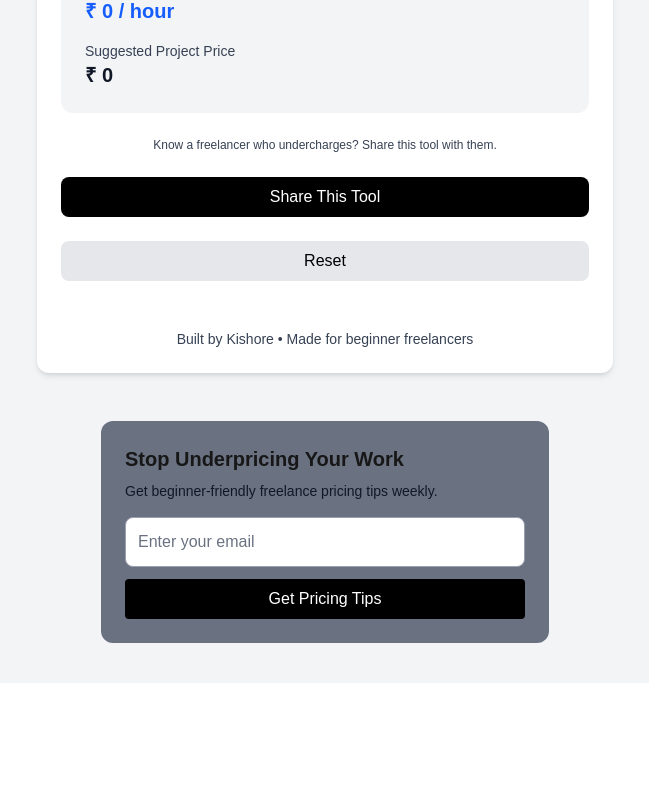
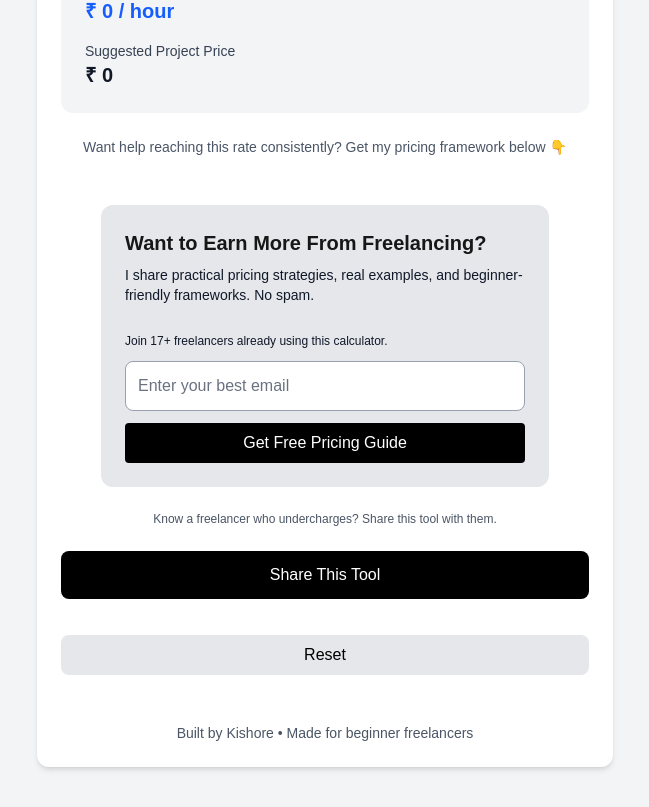
Before and after one commit to kishoredk-tech/freelance-rate, a Next.js app: page / in a window 1280 px wide. Shown: the part 813-1620 px from the top of the page, without its empty margins (315-964 px from the left). Before the commit the page ends 1496 px from the top, so only its background shows below. Built offline with nearby package versions, Linux system fonts and the light colour scheme.

Commit message:
v5 Old Flow:Inputs → Results → Share → Reset → Footer → Newsletter (far away) New Flow:Inputs → Results → Micro trigger → Newsletter → Share → Reset

```diff
--- a/src/app/page.tsx
+++ b/src/app/page.tsx
@@ -52,11 +52,12 @@ export default function Home() {
     <main className="min-h-screen bg-gray-100 py-10 px-4">
       <div className="max-w-xl mx-auto bg-white shadow-md rounded-xl p-6 space-y-6">
 
-        <h1 className="text-2xl font-bold text-gray-700 text-center">
+        {/* HEADER */}
+        <h1 className="text-2xl font-bold text-gray-800 text-center">
           Stop Underpricing Your Freelance Work
         </h1>
 
-        <p className="text-sm text-gray-700 text-center">
+        <p className="text-sm text-gray-600 text-center">
           Free calculator to find your ideal freelance hourly rate.
         </p>
 
@@ -119,38 +120,42 @@ export default function Home() {
           projectPrice={projectPrice}
         />
 
-        <p className="text-xs text-gray-700 text-center">
+        {/* MICRO TRIGGER */}
+        <p className="text-sm text-center text-gray-600 mt-2">
+          Want help reaching this rate consistently? Get my pricing framework below 👇
+        </p>
+
+        {/* NEWSLETTER MOVED HERE */}
+        <div className="mt-6">
+          <SubscribeForm />
+        </div>
+
+        {/* SHARE SECTION */}
+        <p className="text-xs text-gray-600 text-center mt-4">
           Know a freelancer who undercharges? Share this tool with them.
         </p>
 
         <a
           href="#"
-          className="block text-center bg-black text-white py-2 rounded-lg mt-4 hover:bg-gray-800 transition"
+          className="block text-center bg-black text-white py-3 rounded-lg mt-3 hover:bg-gray-800 transition font-medium"
         >
           Share This Tool
         </a>
 
-
         {/* RESET BUTTON */}
         <button
           onClick={handleReset}
-          className="w-full bg-gray-200 hover:bg-gray-300 text-black fond-medium py-2 rounded-lg"
+          className="w-full bg-gray-200 hover:bg-gray-300 text-black font-medium py-2 rounded-lg mt-3"
         >
           Reset
         </button>
 
-        <p className="text-center text-sm text-gray-700 mt-6">
+        {/* FOOTER */}
+        <p className="text-center text-sm text-gray-600 mt-6">
           Built by Kishore • Made for beginner freelancers
         </p>
 
-
       </div>
-
-      {/* NEWSLETTER */}
-      <div className="max-w-xl mx-auto mt-12">
-        <SubscribeForm />
-      </div>
-
     </main>
   );
 }
--- a/src/components/SubscribeForm.tsx
+++ b/src/components/SubscribeForm.tsx
@@ -37,18 +37,21 @@ export default function SubscribeForm() {
   };
 
   return (
-    <div className="mt-12 p-6 bg-gray-500 rounded-xl max-w-md mx-auto">
+    <div className="mt-12 p-6 bg-gray-200 rounded-xl max-w-md mx-auto">
       <h3 className="text-xl font-semibold mb-2">
-        Stop Underpricing Your Work
+        Want to Earn More From Freelancing?
       </h3>
       <p className="text-sm text-gray-900 mb-4">
-        Get beginner-friendly freelance pricing tips weekly.
+        I share practical pricing strategies, real examples, and beginner-friendly frameworks. No spam.
       </p>
 
       <form onSubmit={handleSubmit} className="flex flex-col gap-3">
+        <p className="text-xs text-gray-900 mt-3">
+          Join 17+ freelancers already using this calculator.
+        </p>
         <input
           type="email"
-          placeholder="Enter your email"
+          placeholder="Enter your best email"
           value={email}
           required
           onChange={(e) => setEmail(e.target.value)}
@@ -60,7 +63,7 @@ export default function SubscribeForm() {
           disabled={loading}
           className="bg-black text-white p-2 rounded"
         >
-          {loading ? "Subscribing..." : "Get Pricing Tips"}
+          {loading ? "Subscribing..." : "Get Free Pricing Guide"}
         </button>
       </form>
 
```
